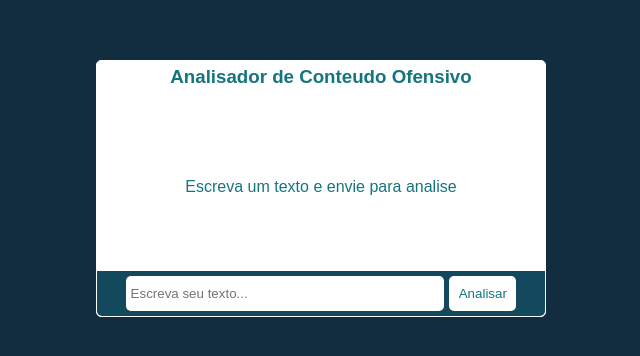
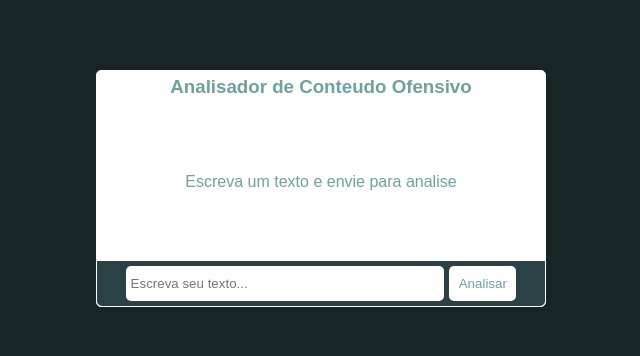
Before and after one commit to bitlab-ufrn/selecao-2023-Vinicinn, a plain HTML site: page index.html in a window 1280 px wide. Shown: the part 212-568 px from the top of the page, without its empty margins (319-959 px from the left). Drawn offline with Linux system fonts and the light colour scheme; a web font is replaced by a local one.

Commit message:
color pallet change

```diff
--- a/style.css
+++ b/style.css
@@ -6,11 +6,11 @@
 }
 body {
   font-family: "Andika", sans-serif;
-  background-color: #122d40;
+  background-color: #182527;
   justify-content: center;
   align-items: center;
   flex-direction: row;
-  color: #147581;
+  color: #6ea1a2;
   display: flex;
   height: 100vh;
 }
@@ -21,28 +21,24 @@ main {
   border-radius: 5px;
   text-align: center;
   display: flex;
-  row-gap: 5px;
+  row-gap: 70px;
   width: 80vw;
 }
 section {
   border-bottom-right-radius: 5px;
   border-bottom-left-radius: 5px;
-  background-color: #12495c;
+  background-color: #2a4146;
   justify-content: center;
   flex-direction: row;
   align-items: center;
   padding-bottom: 5px;
   padding-top: 5px;
-  margin-top: 70px;
   column-gap: 5px;
   display: flex;
   width: 100%;
 }
 h3 {
   margin: 5px;
-}
-.result {
-  margin-top: 80px;
 }
 input {
   height: 35px;
@@ -56,7 +52,7 @@ input {
 .button {
   background-color: white;
   border-radius: 5px;
-  color: #147581;
+  color: #6ea1a2;
   cursor: pointer;
   border: none;
   width: 25%;
```
